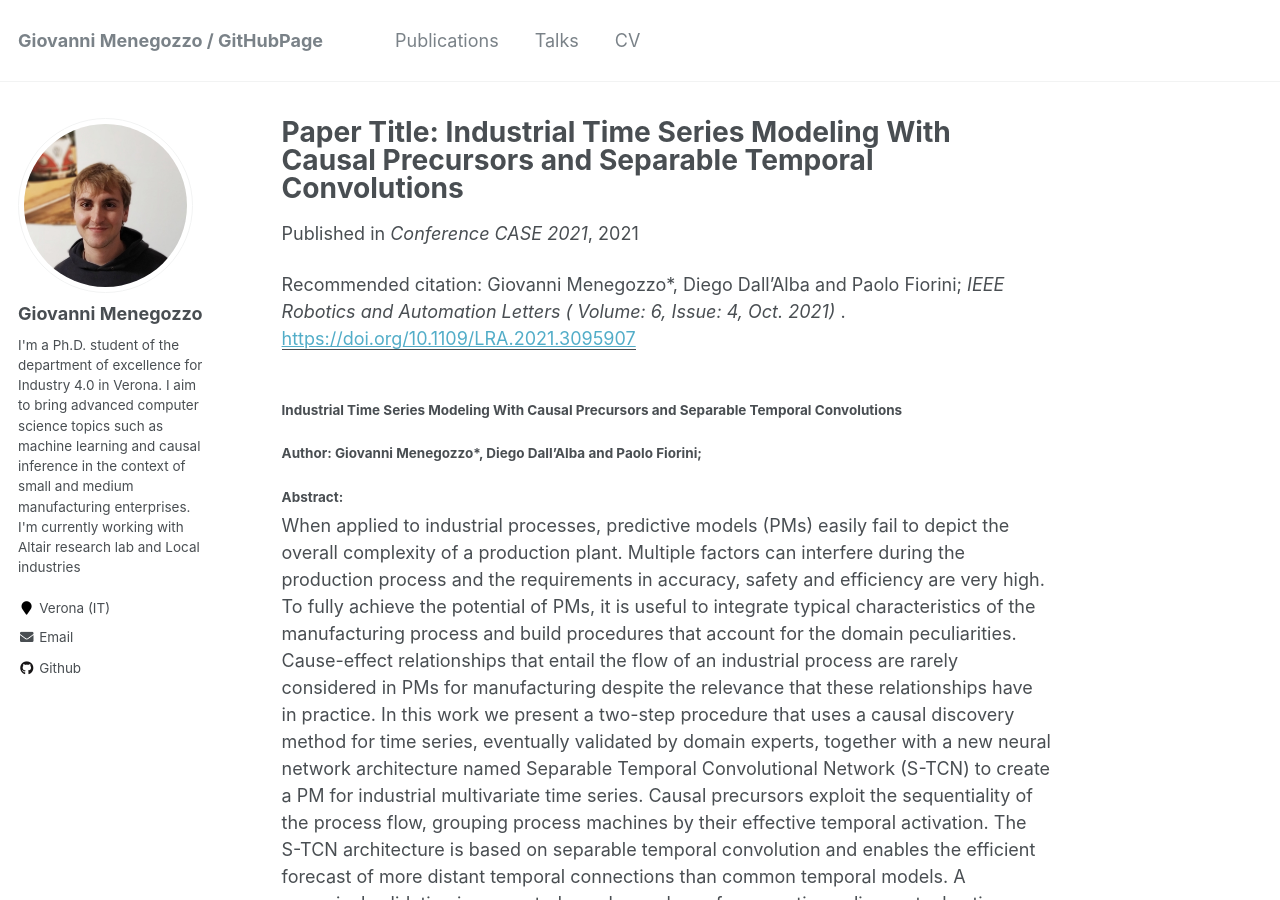
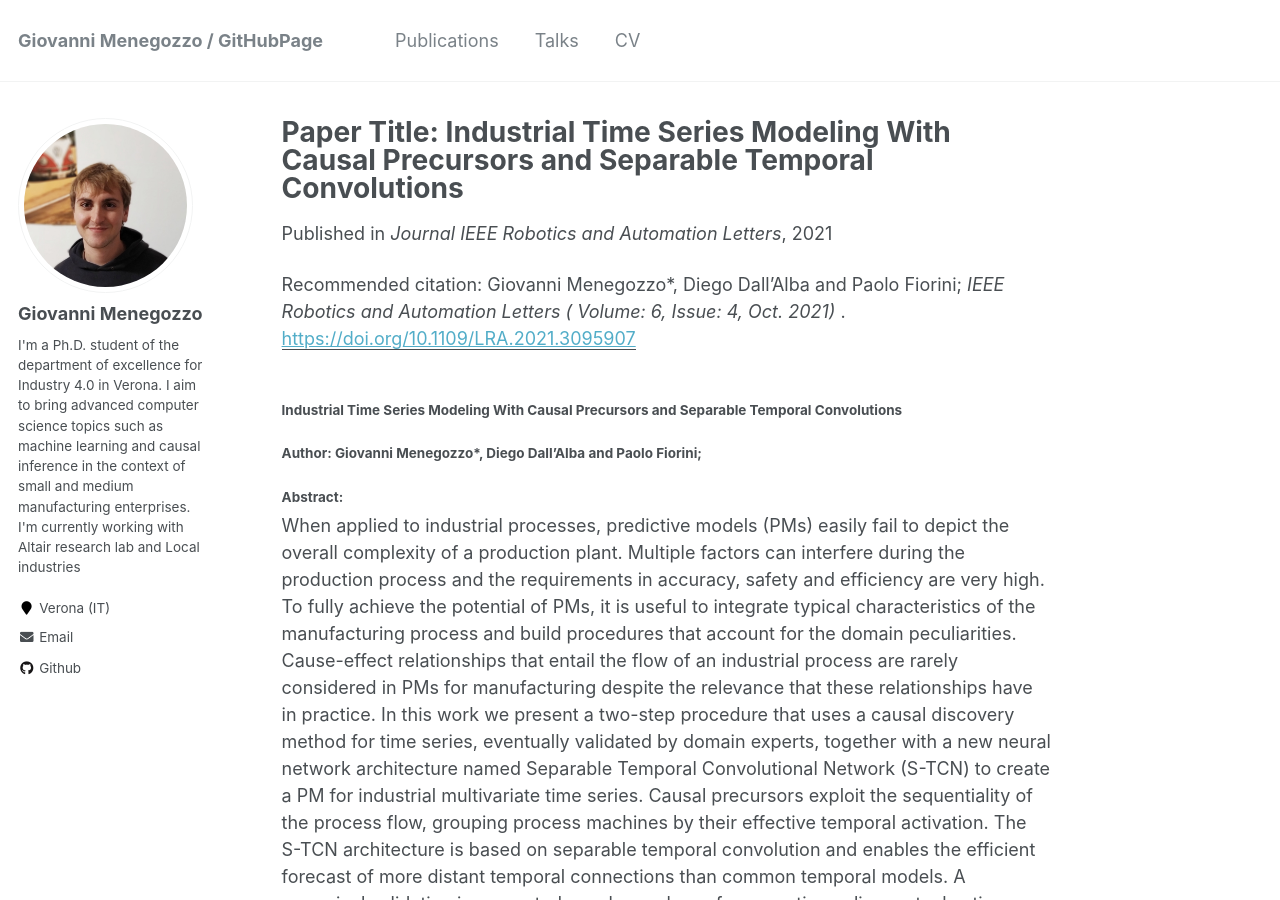
Before and after one commit to giovanniMen/giovannimenegozzosite, a Jekyll site: the page built from _publications/RA-L.md, in a window 1280 px wide and 900 px high. Built offline with Jekyll 4.4.1, drawn with Linux system fonts in a browser that asks for light colours.

Commit message:
Update RA-L.md

```diff
--- a/_publications/RA-L.md
+++ b/_publications/RA-L.md
@@ -4,7 +4,7 @@ collection: 'publications'
 permalink: '/publication/RA-L'
 excerpt: 'This paper was presented in the 2021 IEEE 17th International Conference on Automation Science and Engineering (CASE) conference. We build a two step predictive procedure for time sereies forecasting in manufacturing, we use causal discovery and a novel NN architecture named S-TCN to model temporal features'
 date: '2021-07-09'
-venue: 'Conference CASE 2021'
+venue: 'Journal IEEE Robotics and Automation Letters'
 paperurl: 'https://doi.org/10.1109/LRA.2021.3095907'
 citation: 'Giovanni Menegozzo*, Diego Dall’Alba and Paolo Fiorini; <i> IEEE Robotics and Automation Letters ( Volume: 6, Issue: 4, Oct. 2021) </i>.'
 ---
```
